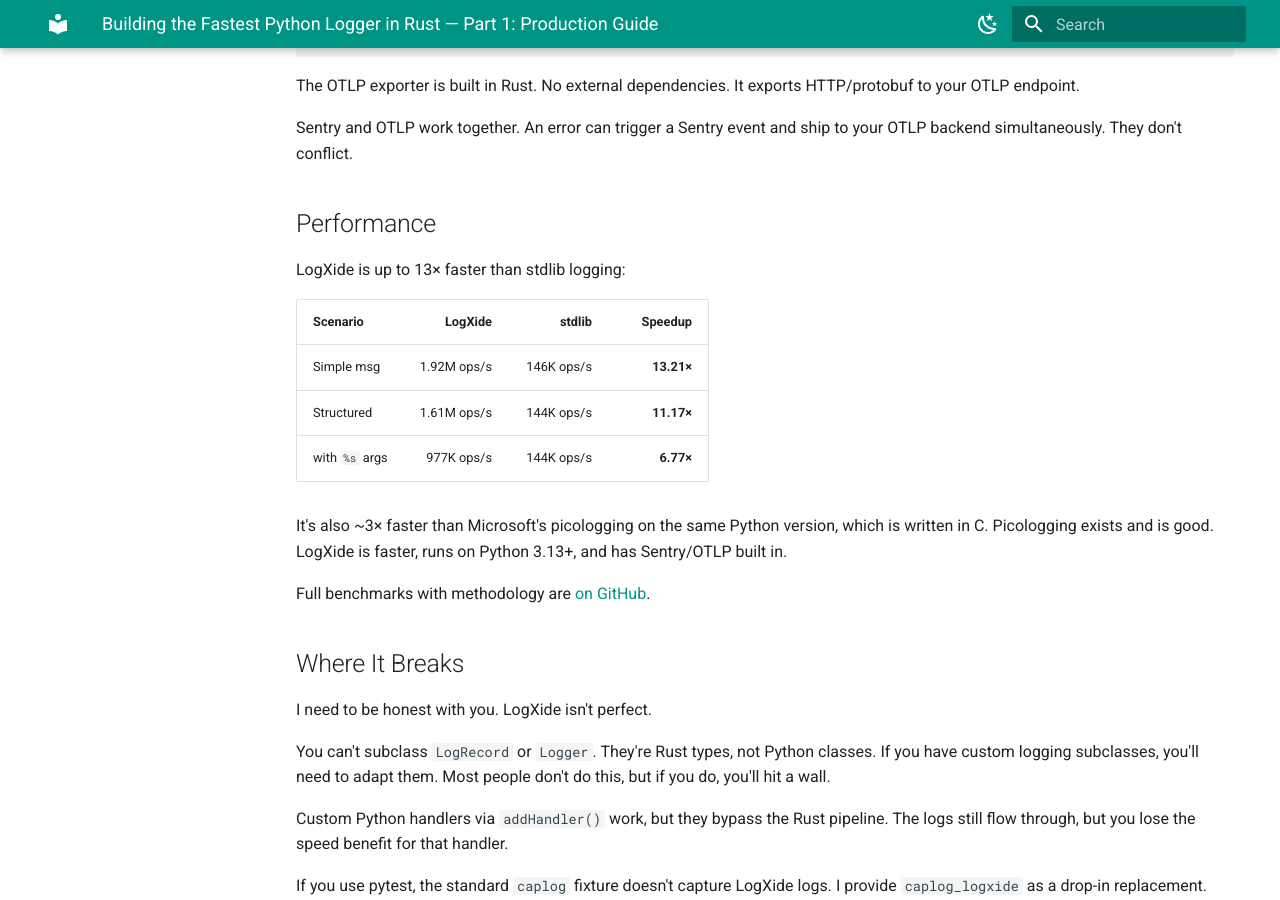
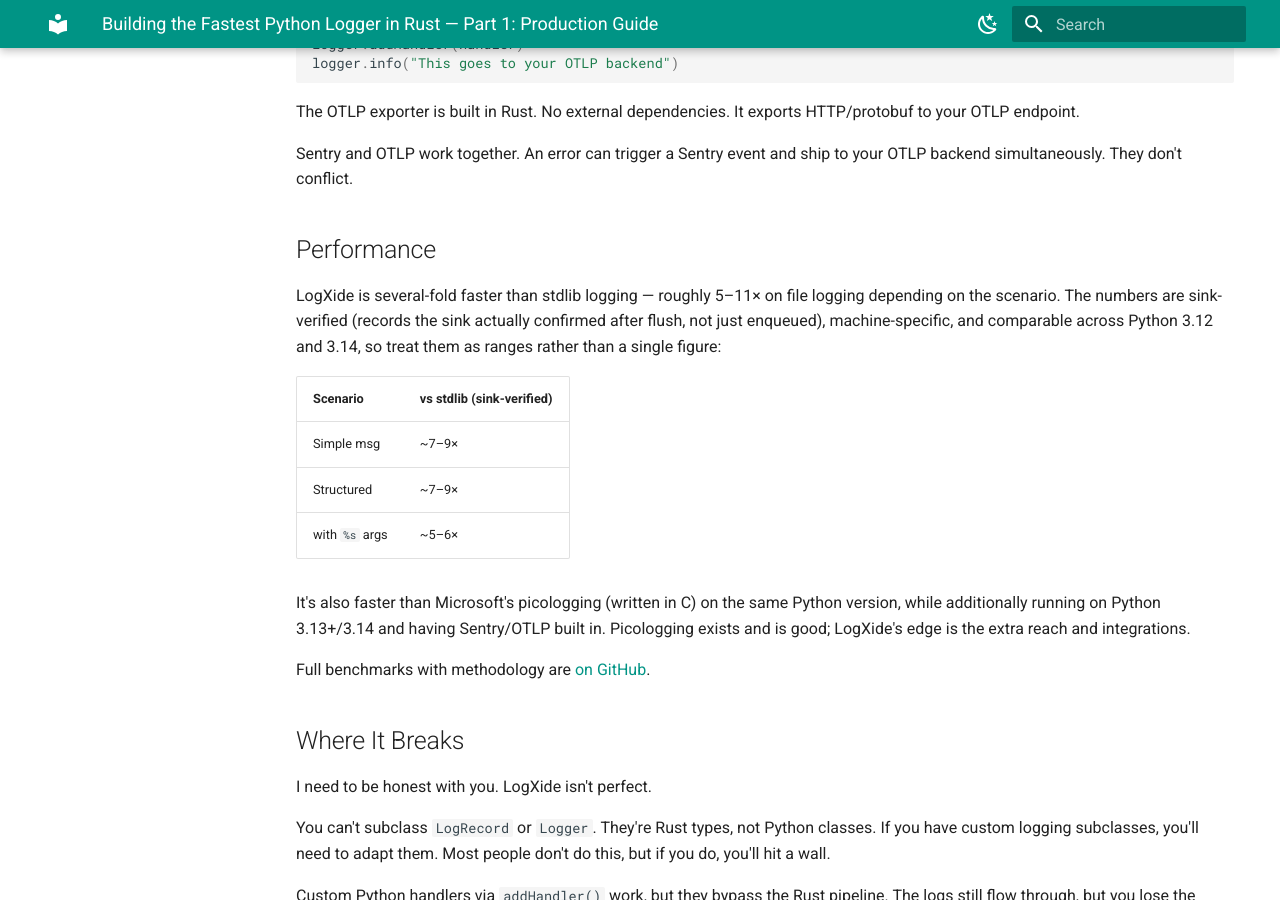
Before and after one commit to Indosaram/logxide, an MkDocs documentation site: the page built from docs/blog-preview/part1.md, in a window 1280 px wide and 900 px high, scrolled down 4733 px. Built offline with MkDocs 1.6.1 and Material for MkDocs 9.7.7, drawn with Linux system fonts in a browser that asks for light colours; some of the changed text lies outside the part shown.

Commit message:
release: v0.2.2 — hot-path optimizations, honest 'near-drop-in' wording, CI benchmarks
Performance:
- M3: skip str() coercion when the log message is already a str (exact-type
  guarded; subclasses/non-str still coerce via str()).
- M4: per-second asctime cache for the default date format (byte-identical
  output; custom datefmt untouched). Structured/args throughput up, no regression.
- M2 (Rust frame-walk) deferred: low payoff post-0.2.1, cross-version C-API risk.

Docs:
- Stop claiming a flat 'drop-in replacement'; say near-drop-in for common
  patterns and link compatibility notes.
- Blog drafts: replace debunked 13.21x/1.9M single-machine table with honest
  sink-verified ranges + 3.12=3.14 parity.

CI:
- Add benchmark workflow (manual/weekly, clean env, 3.12+3.14, sink-verified).

+1 coercion regression test. 346 tests pass.

```diff
--- a/Cargo.toml
+++ b/Cargo.toml
@@ -1,6 +1,6 @@
 [package]
 name = "logxide"
-version = "0.2.1"
+version = "0.2.2"
 edition = "2021"
 
 # See more keys and their definitions at https://doc.rust-lang.org/cargo/reference/manifest.html
--- a/docs/blog-preview/part1.md
+++ b/docs/blog-preview/part1.md
@@ -6,7 +6,7 @@
 
 Forty minutes later I had three packages installed, a 25-line config file, and Sentry breadcrumbs that still refused to appear. I stared at my screen and thought: this is stupid. This should take thirty seconds.
 
-That's why I built LogXide. It's a drop-in replacement for Python's stdlib logging, written in Rust. Same API. Same `getLogger`, same format strings. But up to 13× faster, and Sentry and OTLP just work. No handlers to configure. No JSON files to juggle.
+That's why I built LogXide. It's a high-performance, largely stdlib-compatible logging library written in Rust — a near-drop-in for common patterns. Same `getLogger`, same format strings. Several-fold faster, and Sentry and OTLP just work. No handlers to configure. No JSON files to juggle. (It's not a strict drop-in — see the compatibility notes for the advanced patterns that differ.)
 
 ## The One-Line Migration
 
@@ -165,15 +165,15 @@
 
 ## Performance
 
-LogXide is up to 13× faster than stdlib logging:
+LogXide is several-fold faster than stdlib logging — roughly 5–11× on file logging depending on the scenario. The numbers are sink-verified (records the sink actually confirmed after flush, not just enqueued), machine-specific, and comparable across Python 3.12 and 3.14, so treat them as ranges rather than a single figure:
 
-| Scenario   |   LogXide |  stdlib |   Speedup |
-| :--------- | --------: | ------: | --------: |
-| Simple msg | 1.92M ops/s | 146K ops/s | **13.21×** |
-| Structured | 1.61M ops/s | 144K ops/s | **11.17×** |
-| with `%s` args | 977K ops/s | 144K ops/s | **6.77×** |
+| Scenario   | vs stdlib (sink-verified) |
+| :--------- | :------------------------ |
+| Simple msg | ~7–9× |
+| Structured | ~7–9× |
+| with `%s` args | ~5–6× |
 
-It's also ~3× faster than Microsoft's picologging on the same Python version, which is written in C. Picologging exists and is good. LogXide is faster, runs on Python 3.13+, and has Sentry/OTLP built in.
+It's also faster than Microsoft's picologging (written in C) on the same Python version, while additionally running on Python 3.13+/3.14 and having Sentry/OTLP built in. Picologging exists and is good; LogXide's edge is the extra reach and integrations.
 
 Full benchmarks with methodology are [on GitHub](https://github.com/Indosaram/logxide/blob/main/docs/benchmarks.md).
 
--- a/logxide/__init__.py
+++ b/logxide/__init__.py
@@ -1,5 +1,7 @@
 """
-LogXide: High-performance, Rust-powered drop-in replacement for Python's logging module.
+LogXide: high-performance, Rust-powered logging with a largely stdlib-compatible
+API. A near-drop-in for common patterns; some advanced stdlib scenarios differ
+(see docs/compatibility.md).
 """
 
 import os
@@ -43,7 +45,7 @@
 
 from . import logxide
 
-__version__ = "0.2.1"
+__version__ = "0.2.2"
 
 from . import logxide as _logxide_ext
 from .compat_functions import (
--- a/pyproject.toml
+++ b/pyproject.toml
@@ -1,6 +1,6 @@
 [project]
 name = "logxide"
-version = "0.2.1"
+version = "0.2.2"
 description = "High-performance Python logging — Rust-powered, stdlib-compatible API"
 readme = "README.md"
 license = {text = "MIT"}
```
Also changed, not shown: CHANGELOG.md (+37 -0 lines), README.md (+2 -2 lines), docs/benchmarks.md (+2 -2 lines), docs/blog-preview/part2.md (+1 -1 lines), 5 other files.
